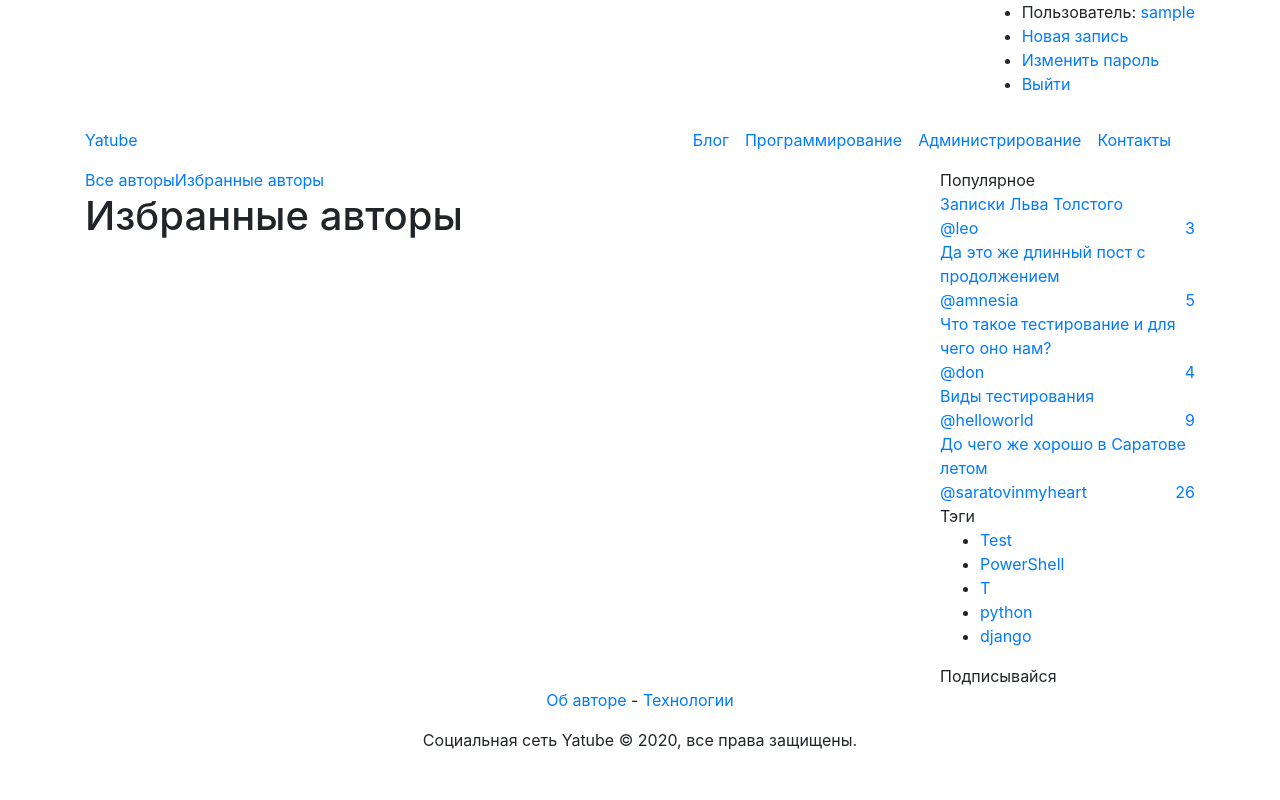
After one commit to makafonov/hw05_final, a Django app: page /follow/ in a window 1280 px wide. The commit adds this page. Run offline with Django 3.2, Linux system fonts and the light colour scheme; the visitor is signed in with stand-in values (Sample User, id 1); data that the repository does not hold is empty; some libraries are stand-ins or nearby versions.

Commit message:
New feature: following

```diff
--- a/posts/urls.py
+++ b/posts/urls.py
@@ -5,6 +5,7 @@ from . import views
 urlpatterns = [
     path('', views.index, name='index'),
     path('new/', views.new_post, name='new_post'),
+    path('follow/', views.follow_index, name='follow_index'),
     path('group/<slug:slug>/', views.group_posts, name='group'),
     path('<str:username>/', views.profile, name='profile'),
     path('<str:username>/<int:post_id>/', views.post_view, name='post'),
@@ -14,4 +15,10 @@ urlpatterns = [
     path('<str:username>/<int:post_id>/comment/',
          views.add_comment,
          name='add_comment'),
+    path('<str:username>/follow/',
+         views.profile_follow,
+         name='profile_follow'),
+    path('<str:username>/unfollow/',
+         views.profile_unfollow,
+         name='profile_unfollow'),
 ]
--- a/posts/views.py
+++ b/posts/views.py
@@ -4,9 +4,10 @@ from django.contrib.auth.decorators import login_required
 from django.core.paginator import Paginator
 from django.shortcuts import (get_list_or_404, get_object_or_404, redirect,
                               render)
+from django.views.decorators.cache import cache_page
 
 from .forms import CommentForm, PostForm
-from .models import Group, Post, User
+from .models import Group, Post, User, Follow
 
 
 def year(request):
@@ -18,15 +19,19 @@ def year(request):
 
 
 def index(request):
+    """Главная страница."""
+
     post_list = Post.objects.select_related('author').all()
     paginator = Paginator(post_list, 10)
     page_number = request.GET.get('page')
     page = paginator.get_page(page_number)
     return render(request, 'index.html',
-                  {'page': page, 'paginator': paginator})
+                  {'page': page, 'paginator': paginator, 'index': True})
 
 
 def group_posts(request, slug):
+    """Страница группы. """
+
     group = get_object_or_404(Group, slug=slug)
     posts = get_list_or_404(Post, group=group)
     paginator = Paginator(posts, 10)
@@ -52,6 +57,12 @@ def profile(request, username):
     """Профиль пользователя."""
 
     author = get_object_or_404(User, username=username)
+    existing_follows = Follow.objects.filter(user=request.user)
+    following = False
+    for follow in existing_follows:
+        if author.id == follow.author_id:
+            following = True
+
     posts = author.posts.all()
     paginator = Paginator(posts, 10)
     page_number = request.GET.get('page')
@@ -59,7 +70,8 @@ def profile(request, username):
     return render(request, 'profile.html', {
         'author': author,
         'page': page,
-        'paginator': paginator
+        'paginator': paginator,
+        'following': following
     })
 
 
@@ -108,9 +120,70 @@ def server_error(request):
 
 @login_required
 def add_comment(request, username, post_id):
+    """Добавление комментария к посту."""
+
     form = CommentForm(request.POST or None)
     if form.is_valid():
         form.instance.author = request.user
         form.instance.post_id = post_id
         form.save()
     return redirect('post', username=username, post_id=post_id)
+
+
+@login_required
+def follow_index(request):
+    # follow = get_list_or_404(Follow, user=request.user)
+    # posts = get_list_or_404(Post, author_id__in=follow.author_id)
+    authors_id = Follow.objects.values_list('author_id').filter(
+        user=request.user)
+    # не работает
+    # authors = Follow.objects.filter(user=request.user)
+    # authors_id = authors.author_id
+    posts = Post.objects.filter(author_id__in=authors_id)
+    paginator = Paginator(posts, 10)
+    page_number = request.GET.get('page')
+    page = paginator.get_page(page_number)
+
+    return render(request, 'follow.html', {
+        'page': page,
+        'paginator': paginator,
+        'follow': True
+    })
+
+
+@login_required
+def profile_follow(request, username):
+    """Подписка на автора."""
+
+    # не подписываюсь на самого себя, и уже не подписан на автора
+    if request.user.username == username:
+        return redirect('profile', username=username)
+    new_author = get_object_or_404(User, username=username)
+    existing_follows = Follow.objects.filter(user=request.user)
+    for follow in existing_follows:
+        if new_author.id == follow.author_id:
+            return redirect('profile', username=username)
+
+    Follow.objects.create(author_id=new_author.id, user_id=request.user.id)
+    return redirect('follow_index')
+
+
+@login_required
+def profile_unfollow(request, username):
+    """Отписка от графомана."""
+
+    # не отписываюсь от самого себя, и являюсь подписчиком
+    if request.user.username == username:
+        return redirect('profile', username=username)
+    existing_author = get_object_or_404(User, username=username)
+    existing_follows = Follow.objects.filter(user=request.user)
+    follower = False
+    for follow in existing_follows:
+        if existing_author.id == follow.author_id:
+            follower = True
+
+    if follower:
+        follow.delete()
+        return redirect('follow_index')
+    else:
+        return redirect('profile', username=username)
--- /dev/null
+++ b/templates/follow.html
@@ -0,0 +1,38 @@
+{% extends 'base.html' %}
+{% block title %} Избранные авторы {% endblock %}
+
+{% block content %}
+
+<div class="container content">
+	<div class="row">
+		<div class="col-9">
+			{% include 'includes/menu.html' with follow=True %}
+
+			<div class="posts">
+                <div class="content-header">
+                    <h1>Избранные авторы</h1>
+                </div>
+
+				<!-- Вывод ленты записей -->
+				{% for post in page %}
+				    {% include 'includes/post_item.html' with post=post %}
+				    {% if not forloop.last %}
+				        <div class="separator d-flex justify-content-center">...</div>
+				    {% endif %}
+				{% endfor %}
+			</div> <!-- /posts -->
+		</div> <!-- /col-9 -->
+
+		<!-- Sidebar -->
+		<div class="col-3">
+			{% include 'includes/sidebar.html' %}
+		</div>
+	</div>
+</div>
+
+<!-- Вывод паджинатора -->
+{% if page.has_other_pages %}
+    {% include 'includes/paginator.html' with items=page paginator=paginator%}
+{% endif %}
+
+{% endblock content %}
--- /dev/null
+++ b/templates/includes/menu.html
@@ -0,0 +1,10 @@
+{% if user.is_authenticated %}
+<div class="content-header-nav d-flex">
+    <div {% if index %}class="active-tab"{% endif %}>
+        <a href="{% url 'index' %}">Все авторы</a>
+    </div>
+    <div {% if follow %}class="active-tab"{% endif %}>
+        <a href="{% url 'follow_index' %}">Избранные авторы</a>
+    </div>
+</div>
+{% endif %}
--- a/templates/includes/nav.html
+++ b/templates/includes/nav.html
@@ -1,3 +1,4 @@
+<header>
     <div class="container top_header_area">
         <div class="row">
             <div class="col-12 d-flex justify-content-end">
@@ -18,31 +19,21 @@
         </div>
     </div>
 
-
-<header class="header_area">
-    <nav class="navbar navbar-expand-lg">
+    <nav class="navbar navbar-expand-md navbar-custom">
         <div class="container">
-            <div class="logo_area d-flex justify-content-center">
-                <a href="{% url 'index' %}" class="logo">Ya<span>tube</span></a>
+            <div class="navbar-logo">
+                <a href="{% url 'index' %}" class="d-flex">Ya<span>tube</span></a>
             </div>
-
-            <ul class="navbar-nav d-flex">
-                <li class="nav-item active">
-                    <a class="nav-link" href="{% url 'index' %}">Блог</a>
-                </li>
-                <li class="nav-item">
-                    <a class="nav-link" href="#">Программирование</a>
-                </li>
-                <li class="nav-item">
-                    <a class="nav-link" href="#">Администрирование</a>
-                </li>
-                <li class="nav-item">
-                    <a class="nav-link" href="{% url 'contacts' %}">Контакты</a>
-                </li>
-                <li class="nav-item search_button">
-                    <i class="fa fa-search" aria-hidden="true"></i>
-                </li>
+            <div class="navbar-collapse collapse w-100">
+                <ul class="nav navbar-nav ml-auto w-100 justify-content-end">
+                    <li class="nav-item"><a class="nav-link" href="{% url 'index' %}">Блог</a></li>
+                    <li class="nav-item"><a class="nav-link" href="#">Программирование</a></li>
+                    <li class="nav-item"><a class="nav-link" href="#">Администрирование</a></li>
+                    <li class="nav-item"><a class="nav-link" href="{% url 'contacts' %}">Контакты</a></li>
+                    <li class="nav-item"><a class="nav-link last-link" href="#"><i class="fa fa-search"
+                                aria-hidden="true"></i></a></li>
                 </ul>
-        </div> <!-- /.container-->
+            </div>
+        </div>
     </nav>
 </header>
```
Also changed, not shown: posts/models.py (+12 -1 lines), templates/includes/author_block.html (+7 -1 lines), templates/index.html (+6 -3 lines), yatube/settings.py (+7 -0 lines), posts/migrations/0006_auto_20200722_2308.py (added). Lines whose indentation alone changed are shown as unchanged.
